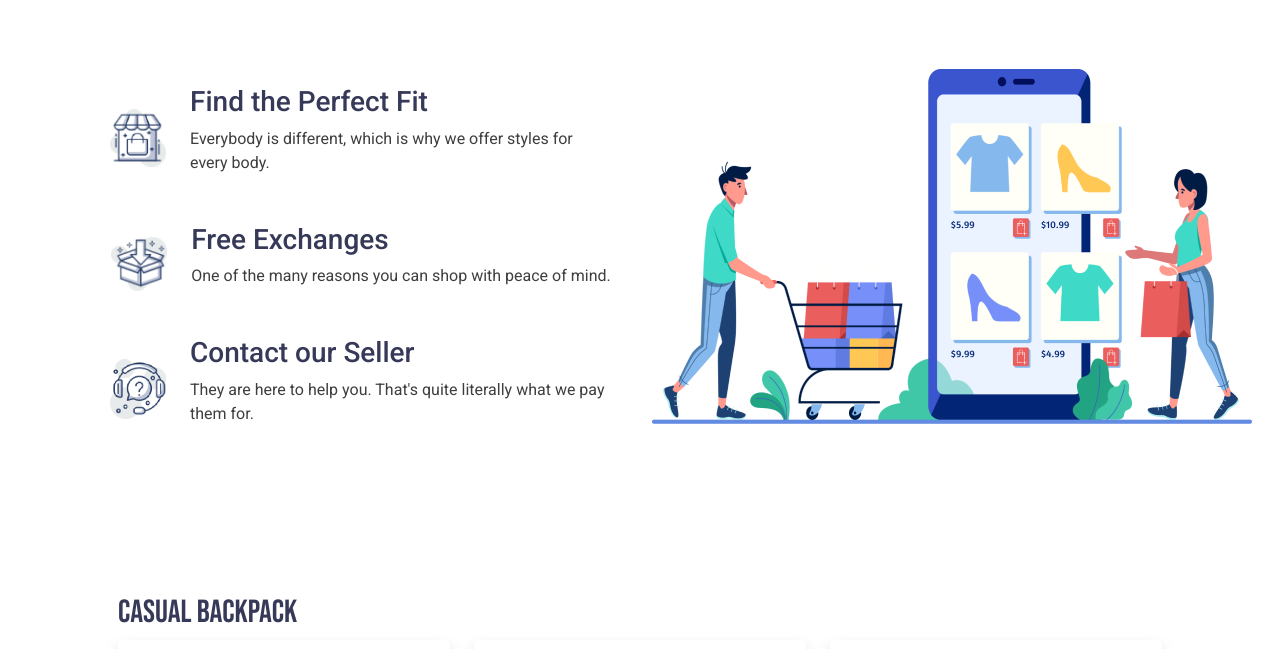
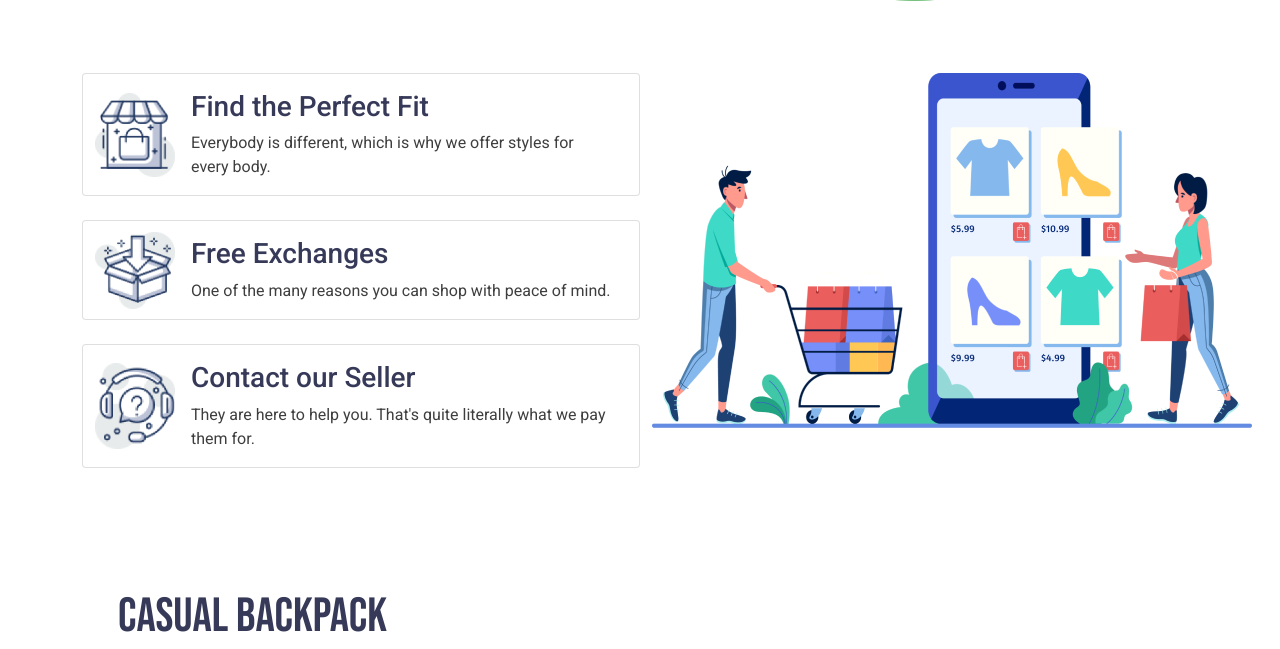
Before and after one commit to samssjubair/penguin-fashion, a plain HTML site: page index.html in a window 1280 px wide. Shown: the part 560-1209 px from the top of the page. Drawn offline with nearby package versions, Linux system fonts and the light colour scheme.

Commit message:
about section resolved almost and logo size update

```diff
--- a/css/styles.css
+++ b/css/styles.css
@@ -16,6 +16,10 @@ h1{
     font-size: 5rem;
     font-weight: 500;
 }
+h2{
+    margin-bottom: 1rem;
+    font-size: 3rem;
+}
 h3{
     color: #363958;
 }
@@ -29,6 +33,9 @@ input{
 
 .card h2{
     color: #76C27E;
+}
+nav img{
+    width: 250px;
 }
 
 .logo-image{
@@ -71,3 +78,22 @@ input{
     padding: 10px 20px;
 
 }
+
+#about .card img{
+    width: 80px;
+}
+.resp{
+    display: flex;
+    flex-direction: row;
+    align-items: center;
+}
+@media (max-width: 780px){
+    .resp{
+        display: flex;
+        flex-direction: column;
+
+    }
+    .text-cen{
+        text-align: center;
+    }
+}
--- a/index.html
+++ b/index.html
@@ -46,49 +46,58 @@
 
     <main>
         <section>
+            <!-- teest -->
             <div class="container p-4 mt-5" id="about">
                 <div class="row">
-                    <div class="col-lg-6 col-md-12">
-                        <div class="d-flex  flex-column bd-highlight mb-3 align-items-center">
-                            <div class="p-3 bd-highlight d-flex align-items-center">
-                                <div >
-                                    <img class="pe-4 logo-image" src="images/Logo, Icon/image 12.png" alt="">
+                    <div class="col-sm-12 col-lg-6 ">
+                        <div class="row g-4">
+
+                              <div class="card resp">
+                                <div>
+                                    <img src="images/Logo, Icon/image 12.png" class="card-img-top" alt="...">
                                 </div>
-                                <div>
-                                    <h3>Find the Perfect Fit</h3>
-                                    <p>Everybody is different, which is why we offer styles for every body.</p>
+                                <div class="card-body text-cen">
+                                  <h3 class="card-title">Find the Perfect Fit</h3>
+                                  <p class="card-text">Everybody is different, which is why we offer styles for every body.</p>
                                 </div>
-
-                            </div>
-                            <div class="p-3 bd-highlight d-flex align-items-center">
-                                <div>
-                                    <img class="pe-4 logo-image" src="images/Logo, Icon/image 13.png" alt="">
-                                </div>
-                                <div>
-                                    <h3>Free Exchanges</h3>
-                                    <p>One of the many reasons you can shop with peace of mind.</p>
-                                </div>
+                              </div>
 
 
-                            </div>
-                            <div class="p-3 bd-highlight d-flex align-items-center">
+                              <div class="card resp">
                                 <div>
-                                    <img class="pe-4 logo-image" src="images/Logo, Icon/image 14.png" alt="">
+                                    <img src="images/Logo, Icon/image 13.png" class="card-img-top" alt="...">
                                 </div>
-                                <div>
-                                    <h3>Contact our Seller</h3>
-                                    <p>They are here to help you. That's quite literally what we pay them for.</p>
+                                <div class="card-body text-cen">
+                                  <h3 class="card-title">Free Exchanges</h3>
+                                  <p class="card-text">One of the many reasons you can shop with peace of mind.</p>
                                 </div>
+                              </div>
 
 
-                            </div>
+
+                              <div class="card  resp">
+                                <div>
+                                    <img src="images/Logo, Icon/image 14.png" class="card-img-top" alt="...">
+                                </div>
+                                <div class="card-body text-cen">
+                                  <h3 class="card-title">Contact our Seller</h3>
+                                  <p class="card-text">They are here to help you. That's quite literally what we pay them for.</p>
+                                </div>
+                              </div>
+
                           </div>
                     </div>
-                    <div class="col-lg-6 col-md-12">
-                        <img  src="images/Logo, Icon/xm.png" alt="">
+                    <div class="col-sm-12 col-lg-6">
+                        <img src="images/Logo, Icon/xm.png" alt="">
                     </div>
                 </div>
             </div>
+
+
+
+            <!-- test  -->
+
+
         </section>
 
         <!-- cassual backpack  -->
```
